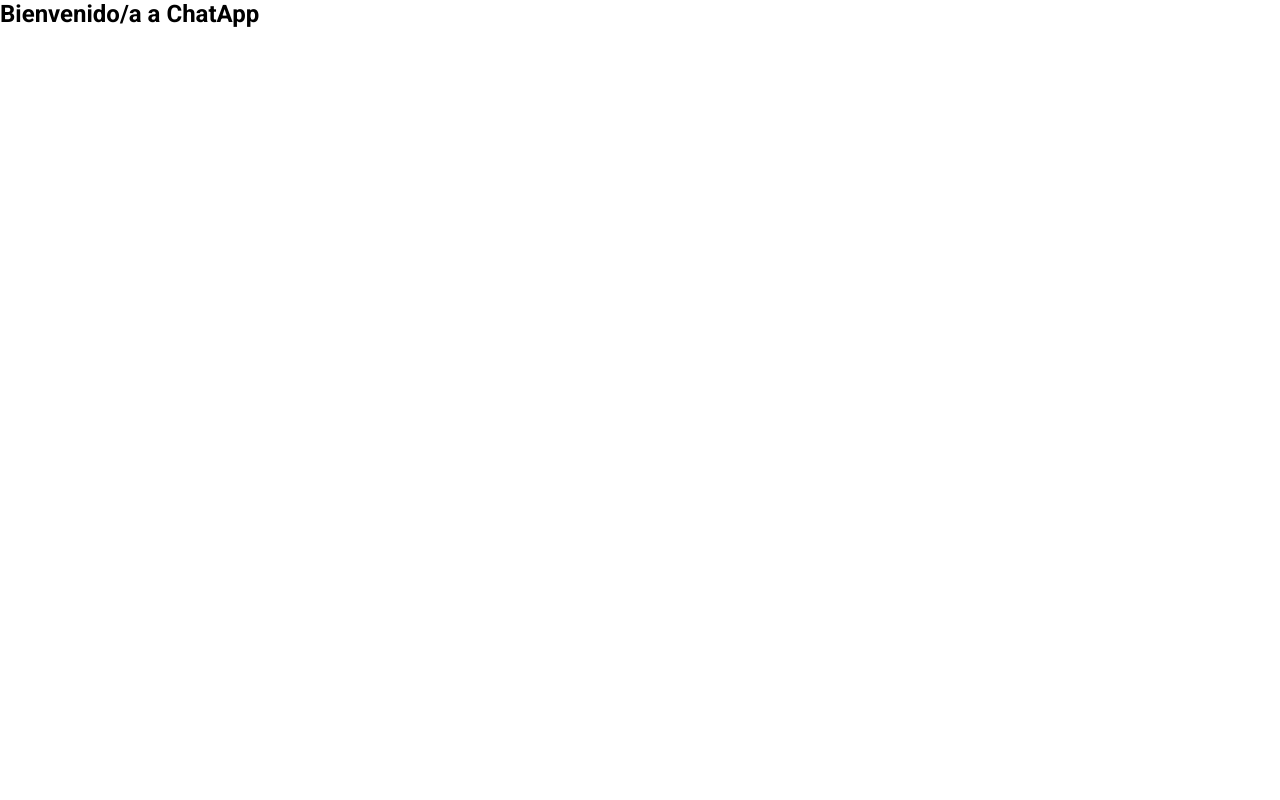
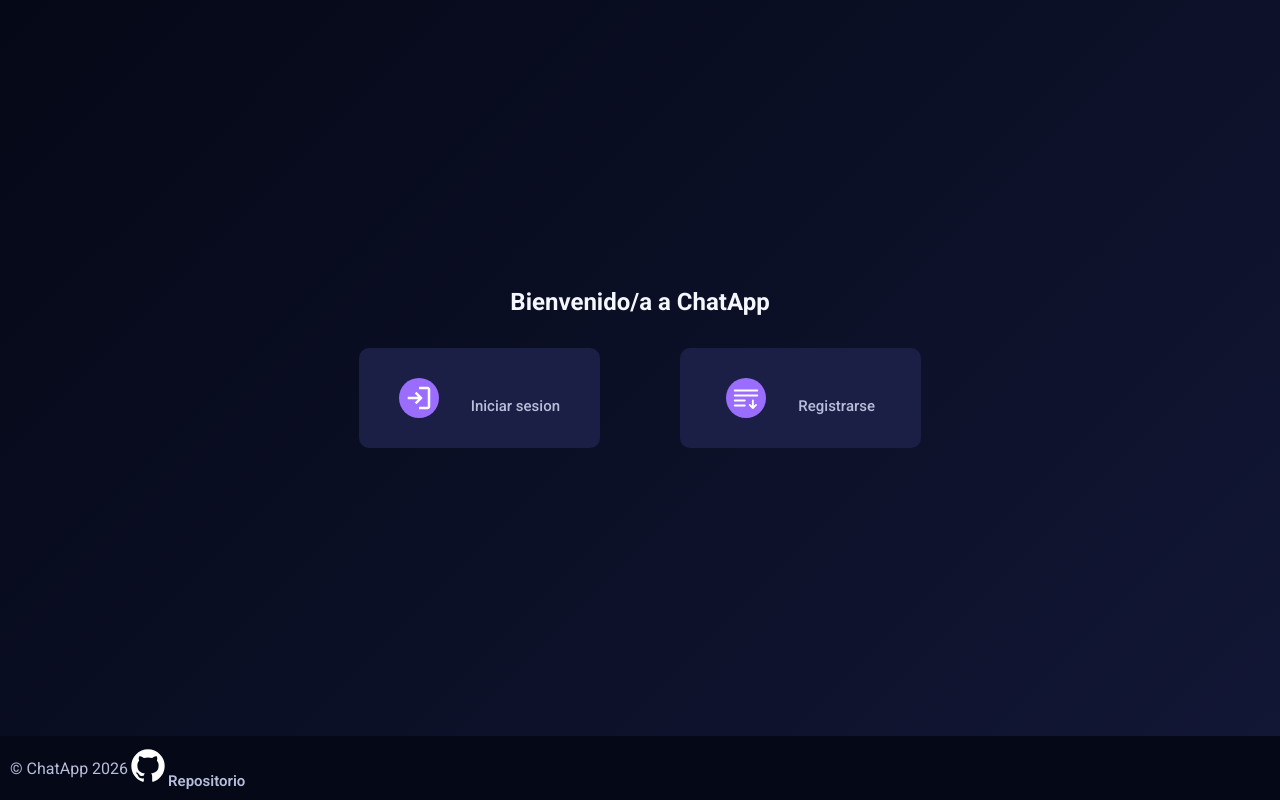
Before and after one commit to mai-vr/proyecto-final-frontend, a React (Vite) app: page / in a window 1280 px wide. Shown: the top 800 px of the page. Built offline with nearby package versions, Linux system fonts and the light colour scheme.

Commit message:
add: styles to login, home and not found sections

```diff
--- /dev/null
+++ b/src/styles/home.css
@@ -0,0 +1,105 @@
+* {
+    margin: 0;
+    padding: 0;
+    box-sizing: border-box;
+    font-family: var(--primary-font);
+}
+
+:root {
+    --dark-900: #050816;
+    --dark-800: #0B0F2A;
+    --dark-700: #121736;
+    --dark-600: #1B1F45;
+
+    --violet-500: #7B5CFF;
+    --violet-400: #9B6DFF;
+    --violet-300: #C084FC;
+
+    --indigo-500: #5C6CFF;
+    --indigo-400: #7FA0FF;
+
+    --grey-200:  #B8BEDA;
+    --grey-100:  #F5F7FF;
+
+    --primary-font: "Roboto", sans-serif;
+}
+
+.home {
+    background: linear-gradient(135deg, var(--dark-900), var(--dark-700));
+    display: flex;
+    flex-direction: column;
+    height: 100vh;
+}
+
+.home-container {
+    display: flex;
+    flex-direction: column;
+    align-items: center;
+    justify-content: center;
+    gap: 2rem;
+    flex: 1;
+}
+
+.home h1 {
+    color: var(--grey-100);
+}
+
+.home-options {
+    display: flex;
+    align-items: center;
+    justify-content: center;
+}
+
+.home-options ul {
+    display: grid;
+    grid-template-columns: 1fr 1fr;
+    gap: 5rem;
+}
+
+.home-options ul li {
+    padding: 30px 40px;
+    display: flex;
+    align-items: center;
+    justify-content: center;
+    gap: 2rem;
+    background-color: var(--dark-600);
+    border-radius: 10px;
+}
+
+ul li svg{
+    width: 40px;
+    padding: 5px;
+    border-radius: 50%;
+    background-color: var(--violet-400);
+}
+
+ul li a {
+    text-decoration: none;
+    color: var(--grey-200);
+    font-weight: 500;
+}
+
+footer {
+    background-color: var(--dark-900);
+    display: flex;
+    align-items: center;
+    padding: 10px;
+}
+
+footer .social-links {
+    justify-self: end;
+}
+
+footer svg {
+    width: 40px;
+}
+
+footer p {
+    color: var(--grey-200);
+    justify-self: start;
+}
+
+footer a {
+    text-decoration: none;
+    color: var(--grey-200);
+}
--- /dev/null
+++ b/src/styles/login.css
@@ -0,0 +1,102 @@
+* {
+    margin: 0;
+    padding: 0;
+    box-sizing: border-box;
+    font-family: var(--primary-font);
+}
+
+:root {
+    --dark-900: #050816;
+    --dark-800: #0B0F2A;
+    --dark-700: #121736;
+    --dark-600: #1B1F45;
+
+    --violet-500: #7B5CFF;
+    --violet-400: #9B6DFF;
+    --violet-300: #C084FC;
+
+    --indigo-500: #5C6CFF;
+    --indigo-400: #7FA0FF;
+
+    --grey-200:  #B8BEDA;
+    --grey-100:  #F5F7FF;
+
+    --red-100: #cc0000;
+
+    --primary-font: "Roboto", sans-serif;
+}
+
+.login {
+    min-height: 100vh;
+    display: flex;
+    flex-direction: column;
+    justify-content: center;
+    align-items: center;
+    background: linear-gradient(135deg, var(--dark-600), var(--dark-700));
+    padding: 30px;
+}
+
+.login-container {
+    width: 360px;
+    background-color: var(--dark-900);
+    padding: 20px;
+    border-radius: 16px;
+    display: flex;
+    flex-direction: column;
+    align-items: center;
+    gap: 2.5rem;
+    box-shadow: 0 10px 30px rgba(0, 0, 0, 0.4);
+}
+
+.login h3 {
+    color: var(--grey-100);
+    font-size: 35px;
+}
+
+.login form {
+    width: 100%;
+    display: flex;
+    flex-direction: column;
+    gap: 1rem;
+}
+
+.login input {
+    padding: 10px 10px;
+    border-radius: 10px;
+    border: 2px solid var(--dark-800);
+    background-color: var(--dark-600);
+    color: var(--grey-200);
+    font-size: 15px;
+    outline: none;
+}
+
+.login button {
+    margin-top: 15px;
+    padding: 10px;
+    border-radius: 10px;
+    border: none;
+    background: linear-gradient(var(--indigo-400), var(--indigo-500));
+    font-size: 15px;
+    font-weight: 600;
+    cursor: pointer;
+    color: var(--grey-100);
+    transition: all 0.2s;
+}
+
+.login button:hover {
+    transform: translateY(-1px);
+    box-shadow: 0 6px 20px var(--indigo-500);
+}
+
+.error-font {
+    text-align: center;
+    color: var(--red-100);
+}
+
+a {
+    margin-top: 15px;
+    text-decoration: none;
+    color: var(--grey-100);
+    font-size: 15px;
+    font-weight: 600;
+}
--- /dev/null
+++ b/src/styles/not-found.css
@@ -0,0 +1,71 @@
+* {
+    margin: 0;
+    padding: 0;
+    box-sizing: border-box;
+    font-family: var(--primary-font);
+}
+
+:root {
+    --dark-900: #050816;
+    --dark-800: #0B0F2A;
+    --dark-700: #121736;
+    --dark-600: #1B1F45;
+
+    --violet-500: #7B5CFF;
+    --violet-400: #9B6DFF;
+    --violet-300: #C084FC;
+
+    --indigo-500: #5C6CFF;
+    --indigo-400: #7FA0FF;
+
+    --grey-200:  #B8BEDA;
+    --grey-100:  #F5F7FF;
+
+    --primary-font: "Roboto", sans-serif;
+}
+
+.not-found {
+    background: linear-gradient(100deg, var(--dark-600), var(--dark-800));
+    height: 100vh;
+    display: flex;
+    flex-direction: column;
+    align-items: center;
+    justify-content: center;
+}
+
+.not-found h1 {
+    color: var(--grey-100);
+    font-weight: 800;
+    font-size: 40px;
+    margin-bottom: 10px;
+}
+
+.not-found h4 {
+    color: var(--grey-200);
+    font-weight: 600;
+    font-size: 30px;
+    margin-bottom: 30px;
+}
+
+.next-option {
+    display: grid;
+    grid-template-columns: 1fr 1fr;
+    gap: 4rem;
+}
+
+.next-option a {
+    padding: 20px;
+    border-radius: 16px;
+    display: flex;
+    align-items: center;
+    justify-content: center;
+    background-color: var(--dark-900);
+    font-weight: 500;
+    color: var(--grey-200);
+    font-size: 17px;
+    gap: 1rem;
+}
+
+.next-option svg {
+    width: 30px;
+}
--- a/src/views/Home.jsx
+++ b/src/views/Home.jsx
@@ -1,6 +1,9 @@
+import '../styles/home.css'
+
 const Home = () => {
     return (
         <section className="home">
+            <div className="home-container">
                 <h1>
                     Bienvenido/a a ChatApp
                 </h1>
@@ -12,18 +15,23 @@
                         </li>
                         <li>
                             <svg xmlns="http://www.w3.org/2000/svg" viewBox="0 0 24 24"><g fill="none" stroke="#ffffff" stroke-linecap="round" stroke-width="1.5"><path stroke-linejoin="round" d="m15 17.5l2.5 2.5m0 0l2.5-2.5M17.5 20v-6"/><path d="M21 6H3m18 4H3m8 4H3m8 4H3"/></g></svg>
-                        <a href="/register"></a>
+                            <a href="/register">Registrarse</a>
                         </li>
                     </ul>
                 </div>
+            </div>
+
             <footer>
                 <p>
                     &copy; ChatApp 2026
                 </p>
+                <div className="social-links">
                     <a href="https://github.com/mai-vr/proyecto-final-frontend.git">
                         <svg xmlns="http://www.w3.org/2000/svg" viewBox="0 0 24 24"><path fill="#ffffff" d="M12 2A10 10 0 0 0 2 12c0 4.42 2.87 8.17 6.84 9.5c.5.08.66-.23.66-.5v-1.69c-2.77.6-3.36-1.34-3.36-1.34c-.46-1.16-1.11-1.47-1.11-1.47c-.91-.62.07-.6.07-.6c1 .07 1.53 1.03 1.53 1.03c.87 1.52 2.34 1.07 2.91.83c.09-.65.35-1.09.63-1.34c-2.22-.25-4.55-1.11-4.55-4.92c0-1.11.38-2 1.03-2.71c-.1-.25-.45-1.29.1-2.64c0 0 .84-.27 2.75 1.02c.79-.22 1.65-.33 2.5-.33s1.71.11 2.5.33c1.91-1.29 2.75-1.02 2.75-1.02c.55 1.35.2 2.39.1 2.64c.65.71 1.03 1.6 1.03 2.71c0 3.82-2.34 4.66-4.57 4.91c.36.31.69.92.69 1.85V21c0 .27.16.59.67.5C19.14 20.16 22 16.42 22 12A10 10 0 0 0 12 2"/></svg>
                         Repositorio
                     </a>
+                </div>
+
             </footer>
         </section>
     )
--- a/src/views/Login.jsx
+++ b/src/views/Login.jsx
@@ -1,6 +1,7 @@
 import { useState, useContext } from "react"
 import { ChatContext } from "../context/ChatContext"
 import { useNavigate } from "react-router-dom"
+import '../styles/login.css'
 
 const Login = () => {
     const [email, setEmail] = useState('')
@@ -34,12 +35,10 @@
 
     return (
         <section className="login">
-            <h2>
-                Bienvenido/a
-            </h2>
-            <p>
+            <div className="login-container">
+                <h3>
                     Inicia sesión
-            </p>
+                </h3>
                 <form onSubmit={handleSubmit}>
                     <input type="email" placeholder="Escribir email..." onChange={handleChangeEmail}/>
                     <input type="password" placeholder="Escribir contraseña..." onChange={handleChangePassword} />
@@ -50,9 +49,11 @@
                         No tengo cuenta
                     </a>
                     {
-                    error && <p className="error-form">Error al ingresar</p>
+                        error && <p className="error-font">Error al ingresar</p>
                     }
                 </form>
+            </div>
+
         </section>
     )
 
--- a/src/views/NotFound.jsx
+++ b/src/views/NotFound.jsx
@@ -1,3 +1,5 @@
+import '../styles/not-found.css'
+
 const NotFound = () => {
     return (
         <section className="not-found">
@@ -8,10 +10,12 @@
                 No se encontró la página
             </h4>
             <div className="next-option">
-                <a href='/'>
-                    Ir al inicio
+                <a href='/register'>
+                    <svg xmlns="http://www.w3.org/2000/svg" viewBox="0 0 24 24"><g fill="none" stroke="#ffffff" stroke-linecap="round" stroke-width="1.5"><path stroke-linejoin="round" d="m15 17.5l2.5 2.5m0 0l2.5-2.5M17.5 20v-6"/><path d="M21 6H3m18 4H3m8 4H3m8 4H3"/></g></svg>
+                    Registrarse
                 </a>
                 <a href='/login'>
+                    <svg xmlns="http://www.w3.org/2000/svg" viewBox="0 0 24 24"><path fill="#ffffff" d="M12 21v-2h7V5h-7V3h7q.825 0 1.413.588T21 5v14q0 .825-.587 1.413T19 21zm-2-4l-1.375-1.45l2.55-2.55H3v-2h8.175l-2.55-2.55L10 7l5 5z"/></svg>
                     Iniciar sesión
                 </a>
             </div>
```
Lines whose indentation alone changed are shown as unchanged.
